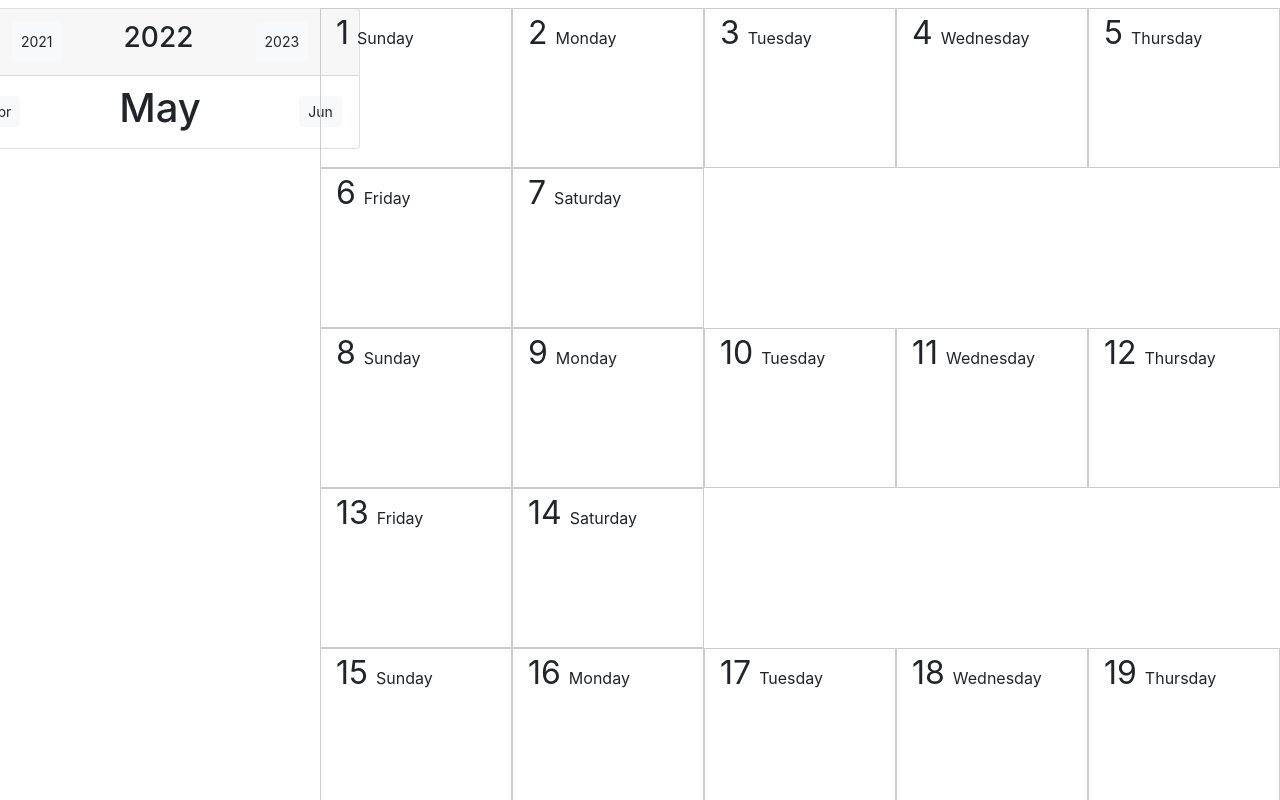
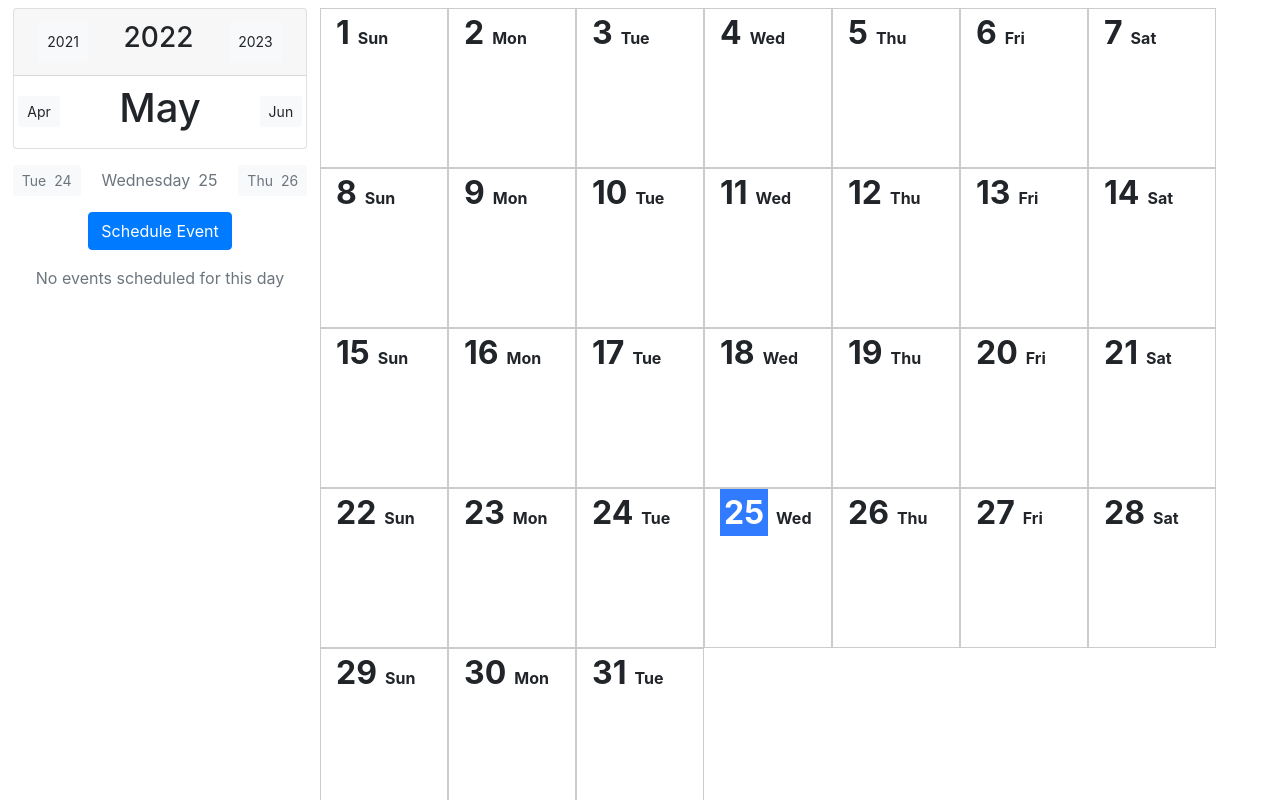
Before and after one commit to joelkperkins/google-cal, an Angular app: page / in a window 1280 px wide. Shown: the top 800 px of the page. Built offline with nearby package versions, Linux system fonts and the light colour scheme.

Commit message:
schedule and save events in local storage

```diff
--- a/src/app/app.module.ts
+++ b/src/app/app.module.ts
@@ -6,9 +6,10 @@ import { AppComponent } from "./app.component";
 import { CalendarComponent } from "./calendar/calendar.component";
 import { DayComponent } from "./day/day.component";
 import { MonthSelectComponent } from './date-control/month-select/month-select.component';
+import { ScheduleDateComponent } from './schedule/schedule-date/schedule-date.component';
 
 @NgModule({
-  declarations: [AppComponent, CalendarComponent, DayComponent, MonthSelectComponent],
+  declarations: [AppComponent, CalendarComponent, DayComponent, MonthSelectComponent, ScheduleDateComponent],
   imports: [BrowserModule, FormsModule],
   providers: [],
   bootstrap: [AppComponent],
--- a/src/app/calendar/calendar.component.html
+++ b/src/app/calendar/calendar.component.html
@@ -1,29 +1,14 @@
 <div class="container-fluid">
-    <div class="row my-2">
-        <ng-template [ngIf]="newEvent === true">
-            <div class="m-3 d-flex flex-column justify-content-center align-items-start" style="width: 30rem;">
-                <div class="row d-flex flex-column">
-                    <label for="ename">Event name:</label>
-                    <input type="text" id="ename" name="ename" [(ngModel)]="eName">
-                </div>
-                <div class="row d-flex flex-column">
-                    <label for="time">Event Time:</label>
-                    <input type="time" id="time" name="time" [(ngModel)]="eTime">
-                </div>
-                <div class="row d-flex align-self-center">
-                    <button class="btn btn-primary" (click)="saveEvent()">Save Event</button>
-                </div>
-            </div>
-        </ng-template>
-
-        <div class="col-3 d-flex justify-content-center align-items-start">
+    <div class="row my-2 d-flex flex-column flex-md-row">
+        <div class="col-3 d-flex flex-column justify-content-start align-items-center">
             <app-month-select></app-month-select>
+            <app-schedule-date [calendar]="calendar" (emitNewEvent)="newEvent($event)" (emitDeleteEvent)="deleteEvent($event)"></app-schedule-date>
         </div>
         <div class="col-9 d-flex flex-column justify-content-center align-items-start">
             <div *ngFor="let week of calendar.scaleSet">
                 <div class="row">
                     <div *ngFor="let day of week">
-                        <app-day [day]="calendar.content[day]" (click)="addEvent(calendar.content[day])"></app-day>
+                        <app-day [activeDay]="activeDay" [day]="calendar.content[day]" (click)="setActiveDay(calendar.content[day])"></app-day>
                     </div>
                 </div>
             </div>
--- a/src/app/calendar/calendar.component.ts
+++ b/src/app/calendar/calendar.component.ts
@@ -1,5 +1,6 @@
 import { Component, OnInit } from "@angular/core";
 import { TimeService } from "../time.service";
+import { ScheduleService } from "../schedule-service.service";
 import { DateTime } from "luxon";
 
 @Component({
@@ -8,26 +9,6 @@ import { DateTime } from "luxon";
   styleUrls: ["./calendar.component.css"],
 })
 export class CalendarComponent implements OnInit {
-  name: string = "May";
-  numDays: number = 31;
-  firstDay: string = "Sunday";
-  currDay: number = 0;
-  days: string[] = [
-    "Sunday",
-    "Monday",
-    "Tuesday",
-    "Wednesday",
-    "Thursday",
-    "Friday",
-    "Saturday",
-  ];
-  calDays: any[] = [];
-  weeks: any[] = [];
-  newEvent: boolean = false;
-  newEventDay: any;
-  eName: string = "";
-  eTime: any = null;
-
   calendar: {
     date: DateTime;
     scale: string;
@@ -41,10 +22,20 @@ export class CalendarComponent implements OnInit {
     content: null,
     scaleSet: null,
   };
+  activeDay: DateTime = null;
+  savedEvents: any[] = [];
 
-  constructor(private timeService: TimeService) {}
+  constructor(
+    private timeService: TimeService,
+    private scheduleService: ScheduleService
+  ) {}
 
   ngOnInit() {
+    this.savedEvents = this.scheduleService.getSavedEvents();
+    this.scheduleService.updateActiveDate(DateTime.local());
+    this.scheduleService.activeDate.subscribe((date) => {
+      this.activeDay = date;
+    });
     this.timeService.currentDate.subscribe((date) => {
       this.calendar.date = date;
       this.initCalendar(this.calendar.scale);
@@ -70,14 +61,25 @@ export class CalendarComponent implements OnInit {
           .plus({ days: index });
         day = {
           date: currentDay,
-          name: currentDay.weekdayLong,
+          name: currentDay.weekdayShort,
           num: currentDay.day,
           index: index,
-          events: [],
+          events: this.checkEvents(currentDay),
         };
 
         return day;
       });
+  }
+
+  checkEvents(date: DateTime) {
+    return this.savedEvents.filter((event) => {
+      event.date = DateTime.fromISO(event.date);
+      return (
+        event.date.day === date.day &&
+        event.date.month === date.month &&
+        event.date.year === date.year
+      );
+    });
   }
 
   buildWeeks(days: any[], numberOfDays: number) {
@@ -89,30 +91,25 @@ export class CalendarComponent implements OnInit {
     });
   }
 
-  addEvent(day: any) {
-    this.newEventDay = day;
-    this.newEvent = true;
+  setActiveDay(day: any) {
+    this.scheduleService.updateActiveDate(day.date);
   }
 
-  saveEvent() {
-    if (this.eName === "" || this.eTime === null) {
-      return;
-    }
-    let hour = this.eTime.split(":")[0];
-    let min = this.eTime.split(":")[1];
-    let amPm;
-    if (hour > 12) {
-      hour = hour - 12;
-      amPm = "PM";
-    } else {
-      amPm = "AM";
-    }
+  newEvent(e) {
+    this.calendar.content[e.date.index].events.push(e.event);
+    this.calendar.content[e.date.index].events.sort((a, b) => {
+      return a.date.diff(b.date);
+    });
+    this.scheduleService.saveEvent(e.event);
+  }
 
-    this.newEventDay.events.push({
-      name: this.eName,
-      time: hour + ":" + min + " " + amPm,
+  deleteEvent(e) {
+    console.log(e);
+    this.calendar.content[e.date.index].events = this.calendar.content[
+      e.date.index
+    ].events.filter((event) => {
+      return event.name !== e.event.name;
     });
-    this.newEvent = false;
-    this.newEventDay = null;
+    this.scheduleService.deleteEvent(e.event);
   }
 }
--- a/src/app/date-control/month-select/month-select.component.html
+++ b/src/app/date-control/month-select/month-select.component.html
@@ -1,4 +1,4 @@
-<div class="card" style="width: 25rem;">
+<div class="card" style="width: 23vw;">
     <div class="card-header">
         <div class="row justify-content-center">
             <button type="button" class="btn btn-light btn-sm" (click)="updateYear(prevYear.year)">
--- a/src/app/day/day.component.css
+++ b/src/app/day/day.component.css
@@ -9,10 +9,17 @@
 .day {
     border: 1px solid #ccc;
     height: 10rem;
-    width: 12rem;
+    width: 10vw;
+    overflow: hidden;
+    cursor: pointer;
 }
 
+
 .current {
-    border: .25rem solid #9ae0bf;
-    background-color: #9ae0bf;
+    border: .25rem solid #307BFF;
 }
+
+.active {
+    background: #307BFF;
+    color: white;
+}
--- a/src/app/day/day.component.html
+++ b/src/app/day/day.component.html
@@ -1,15 +1,24 @@
 <div class="col day">
-    <ng-template [ngIf]="currentDay(day.date)" [ngIfElse]="notCurrent">
-        <strong class="number current">{{day.num}}</strong>
-        <strong class="name m-2">{{day.name}}</strong>
-    </ng-template>
-    <ng-template #notCurrent>
-        <span class="number">{{day.num}}</span>
-        <span class="name m-2">{{day.name}}</span>
-    </ng-template>
+    <div class="d-flex flex-column flex-md-row">
+        <div *ngIf="currentDay(day.date) && isActive(day.date)">
+            <strong class="number current active">{{day.num}}</strong>
+            <strong class="name m-2">{{day.name}}</strong>
+        </div>
+        <div *ngIf="!currentDay(day.date) && isActive(day.date)">
+            <strong class="number active">{{day.num}}</strong>
+            <strong class="name m-2">{{day.name}}</strong>
+        </div>
+        <div *ngIf="currentDay(day.date) && !isActive(day.date)">
+            <strong class="number current">{{day.num}}</strong>
+            <strong class="name m-2">{{day.name}}</strong>
+        </div>
+        <div *ngIf="!currentDay(day.date) && !isActive(day.date)">
+            <strong class="number">{{day.num}}</strong>
+            <strong class="name m-2">{{day.name}}</strong>
+        </div>
+    </div>
     <div *ngFor="let event of day.events">
         <div class="d-flex">
-            <span class="time mr-1">{{event.time}} -</span>
-            <span class="name ml-1">{{event.name}}</span>
+            <span class="text-muted time mr-1">{{getTimeString(event.date)}}</span>
         </div>
 </div>
--- a/src/app/day/day.component.ts
+++ b/src/app/day/day.component.ts
@@ -1,4 +1,5 @@
 import { Component, OnInit, Input } from "@angular/core";
+import { TimeService } from "../time.service";
 import { DateTime } from "luxon";
 
 @Component({
@@ -8,8 +9,9 @@ import { DateTime } from "luxon";
 })
 export class DayComponent implements OnInit {
   @Input() day: any;
+  @Input() activeDay: DateTime = null;
 
-  constructor() {}
+  constructor(private timeService: TimeService) {}
 
   ngOnInit() {}
 
@@ -21,4 +23,16 @@ export class DayComponent implements OnInit {
       today.year === day.year
     );
   }
+
+  isActive(day: DateTime) {
+    return (
+      this.activeDay.day === day.day &&
+      this.activeDay.month === day.month &&
+      this.activeDay.year === day.year
+    );
+  }
+
+  getTimeString(date: DateTime) {
+    return this.timeService.getTimeString(date);
+  }
 }
--- /dev/null
+++ b/src/app/schedule-service.service.ts
@@ -0,0 +1,50 @@
+import { Injectable } from "@angular/core";
+import { Subject, BehaviorSubject, Observable } from "rxjs";
+import { DateTime } from "luxon";
+
+@Injectable({
+  providedIn: "root",
+})
+export class ScheduleService {
+  private _activeDate: Subject<DateTime> = new BehaviorSubject<DateTime>(
+    DateTime.local()
+  );
+  public readonly activeDate: Observable<DateTime> =
+    this._activeDate.asObservable();
+
+  constructor() {}
+
+  updateActiveDate(date: DateTime) {
+    this._activeDate.next(date);
+  }
+
+  saveEvent(event: any) {
+    const savedEvents = JSON.parse(localStorage.getItem("events"));
+    if (savedEvents === null) {
+      localStorage.setItem("events", JSON.stringify([event]));
+    } else {
+      savedEvents.push(event);
+      localStorage.setItem("events", JSON.stringify(savedEvents));
+    }
+  }
+
+  getSavedEvents() {
+    const savedEvents = JSON.parse(localStorage.getItem("events"));
+    if (savedEvents === null) {
+      return [];
+    } else {
+      return savedEvents;
+    }
+  }
+
+  deleteEvent(event: any) {
+    const savedEvents = JSON.parse(localStorage.getItem("events"));
+    if (savedEvents === null) {
+      return;
+    } else {
+      const index = savedEvents.indexOf(event);
+      savedEvents.splice(index, 1);
+      localStorage.setItem("events", JSON.stringify(savedEvents));
+    }
+  }
+}
--- /dev/null
+++ b/src/app/schedule/schedule-date/schedule-date.component.html
@@ -0,0 +1,63 @@
+<div class="container-fluid" style="width: 23vw;">
+    <div class="my-3 row no-gutter d-flex justify-content-between align-items-center">
+        <div class="d-flex">
+            <button class="btn btn-sm btn-light" (click)="updateDate(prevDay)">
+                <span class="text-muted mr-2">{{prevDay.weekdayShort}}</span>
+                <span class="text-muted">{{prevDay.day}}</span>
+            </button>
+        </div>
+        <div class="d-flex justify-content-center">
+            <span class="text-muted mr-2">{{activeDate.date.weekdayLong}}</span>
+            <span class="text-muted">{{activeDate.date.day}}</span>
+        </div>
+        <div class="d-flex">
+            <button class="btn btn-sm btn-light" (click)="updateDate(nextDay)">
+                <span class="text-muted mr-2">{{nextDay.weekdayShort}}</span>
+                <span class="text-muted">{{nextDay.day}}</span>
+            </button>
+        </div>
+    </div>
+    <div class="row schedule">
+        <div class="col-12 d-flex flex-column align-items-center justify-content-start">
+            <div *ngIf="newEvent === false"class="mb-3 d-flex justify-center-center align-items-center">
+                <button class="btn btn-primary" (click)="startNewEvent()">Schedule Event</button>
+            </div>
+            <div style="width: 21vw;" *ngIf="activeDate.events.length > 0 && newEvent === false">
+                <ul class="list-group">
+                    <li *ngFor="let event of activeDate.events" class="list-group-item">
+                        <div class="row d-flex justify-content-start align-items-center">
+                            <div class="col-10">
+                                <span class="mr-5">{{getTimeString(event.date)}}</span>
+                                <span>{{event.name}}</span>
+                            </div>
+                            <div class="col">
+                                <button class="btn btn-sm btn-danger" (click)="deleteEvent(event)">X</button>
+                            </div>
+                        </div>
+                    </li>
+                </ul>
+            </div>
+            <div *ngIf="activeDate.events.length === 0 && newEvent === false">
+                <div class="text-center">
+                    <span class="text-muted">No events scheduled for this day</span>
+                </div>
+            </div>
+            <div *ngIf="newEvent === true">
+                <div class="m-3 d-flex flex-column justify-content-center align-items-start">
+                    <div class="mb-3">
+                        <label for="name" class="form-label">Event Name</label>
+                        <input type="text" class="form-control" id="name" placeholder="Dinner" [(ngModel)]="eventName">
+                    </div>
+                        <div class="mb-3">
+                        <label for="time" class="form-label">Event Time</label>
+                        <input type="time" class="form-control" id="time" [(ngModel)]="eventTime">
+                    </div>
+                </div>
+                <div class="d-flex flex-column align-items-center">
+                    <button class="btn btn-success mb-1" (click)="saveEvent()">Schedule Event</button>
+                    <button class="btn btn-danger" (click)="cancelEvent()">Cancel Event</button>
+                </div>
+            </div>
+        </div>
+    </div>
+</div>
--- /dev/null
+++ b/src/app/schedule/schedule-date/schedule-date.component.ts
@@ -0,0 +1,85 @@
+import { Component, OnInit, Input, Output, EventEmitter } from "@angular/core";
+import { ScheduleService } from "../../schedule-service.service";
+import { TimeService } from "../../time.service";
+import { DateTime } from "luxon";
+
+@Component({
+  selector: "app-schedule-date",
+  templateUrl: "./schedule-date.component.html",
+  styleUrls: ["./schedule-date.component.css"],
+})
+export class ScheduleDateComponent implements OnInit {
+  @Input() calendar: any;
+  @Output() emitNewEvent: EventEmitter<any> = new EventEmitter();
+  @Output() emitDeleteEvent: EventEmitter<any> = new EventEmitter();
+  activeDate: any = { events: [] };
+  prevDay: DateTime = null;
+  nextDay: DateTime = null;
+
+  newEvent: boolean = false;
+  eventName: string = "";
+  eventTime: any = null;
+
+  constructor(
+    private scheduleService: ScheduleService,
+    private timeService: TimeService
+  ) {}
+
+  ngOnInit() {
+    this.scheduleService.activeDate.subscribe((date) => {
+      this.activeDate = this.calendar.content[date.day - 1];
+      this.prevDay = date.minus({ days: 1 });
+      this.nextDay = date.plus({ days: 1 });
+    });
+  }
+
+  updateDate(date: DateTime) {
+    if (
+      this.calendar.date.month !== date.month ||
+      this.calendar.date.year !== date.year
+    ) {
+      this.timeService.updateDateTime(
+        this.calendar.date.set({ month: date.month })
+      );
+    }
+    this.scheduleService.updateActiveDate(date);
+  }
+
+  startNewEvent() {
+    this.newEvent = true;
+  }
+
+  cancelEvent() {
+    this.newEvent = false;
+    this.eventName = "";
+    this.eventTime = null;
+  }
+
+  saveEvent() {
+    if (this.eventName === "" || this.eventTime === null) {
+      return;
+    }
+    let hour = this.eventTime.split(":")[0];
+    let min = this.eventTime.split(":")[1];
+    const eventDate = this.activeDate.date.set({
+      hour: parseInt(hour),
+      minute: parseInt(min),
+    });
+
+    const event = {
+      name: this.eventName,
+      date: eventDate,
+    };
+
+    this.emitNewEvent.emit({ date: this.activeDate, event: event });
+    this.cancelEvent();
+  }
+
+  getTimeString(date: DateTime) {
+    return this.timeService.getTimeString(date);
+  }
+
+  deleteEvent(event: any) {
+    this.emitDeleteEvent.emit({ date: this.activeDate, event: event });
+  }
+}
--- a/src/app/time.service.ts
+++ b/src/app/time.service.ts
@@ -17,4 +17,8 @@ export class TimeService {
   updateDateTime(date: DateTime) {
     this._currentDate.next(date);
   }
+
+  getTimeString(date: DateTime) {
+    return date.toLocaleString(DateTime.TIME_SIMPLE);
+  }
 }
```
Also changed, not shown: src/app/schedule/schedule-date/schedule-date.component.css (added), 2 other files (tests, documents, lock files or other folders).
